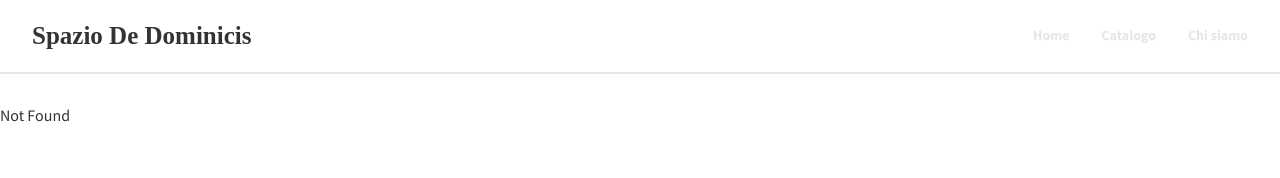
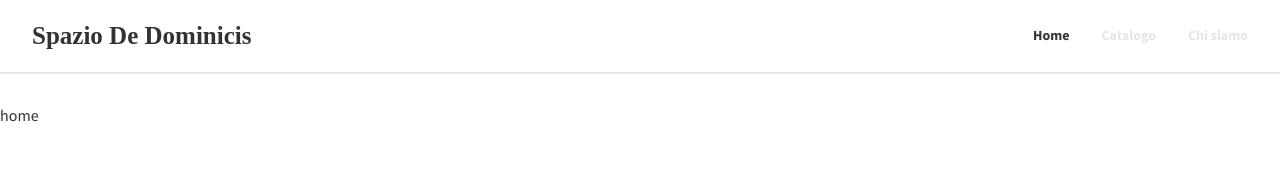
Before and after one commit to francescaropolo/opere, a React (Create React App) app: page / in a window 1280 px wide. Before the commit this address had no page. Shown: the top 178 px of the page. Built offline with nearby package versions, Linux system fonts and the light colour scheme; a web font is replaced by a local one.

Commit message:
modificate location again

```diff
--- a/src/App.js
+++ b/src/App.js
@@ -20,10 +20,10 @@ const App = () => {
         <Header />
         <React.Suspense fallback={"Loading..."}>
           <Routes>
-            <Route path="/opere/about" element={<About />} />
-            <Route exact path="/opere/catalogo" element={<Catalogo />} />
-            <Route path="/opere/catalogo/:operaId" element={<Opera />} />
-            <Route path="/opere" element={<Home />} />
+            <Route path="/about" element={<About />} />
+            <Route exact path="/catalogo" element={<Catalogo />} />
+            <Route path="/catalogo/:operaId" element={<Opera />} />
+            <Route path="/" element={<Home />} />
             <Route path="*" element={<NotFound />} />
           </Routes>
         </React.Suspense>
--- a/src/components/common/Header.js
+++ b/src/components/common/Header.js
@@ -41,11 +41,11 @@ const Header = memo(() => {
     return (
         <>
             <Wrapper>
-                <HomeLink to="/opere">Spazio De Dominicis</HomeLink>
+                <HomeLink to="/">Spazio De Dominicis</HomeLink>
                 <Nav>
-                    <LinkItem to="/opere">Home</LinkItem>
-                    <LinkItem to="/opere/catalogo">Catalogo</LinkItem>
-                    <LinkItem to="/opere/about">Chi siamo</LinkItem>
+                    <LinkItem to="/">Home</LinkItem>
+                    <LinkItem to="/catalogo">Catalogo</LinkItem>
+                    <LinkItem to="/about">Chi siamo</LinkItem>
                 </Nav>
             </Wrapper>
             <Placeholder />
```
